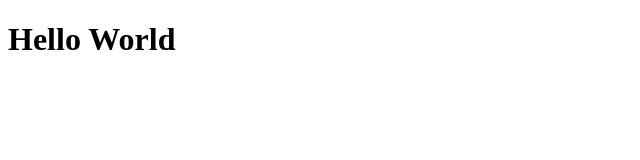
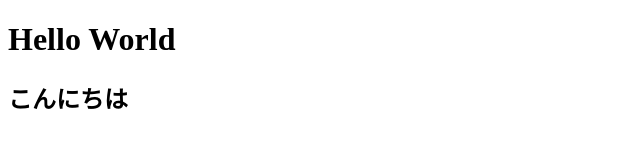
Before and after one commit to Expresskobe22/my_p5js, a plain HTML site: page index.html in a window 1280 px wide. Shown: the whole page, without its empty margins (0-640 px from the left). Drawn offline with Linux system fonts and the light colour scheme.

Commit message:
こんにちはを追加

```diff
--- a/index.html
+++ b/index.html
@@ -2,5 +2,6 @@
 <html>
 <body>
 <h1>Hello World</h1>
+<h2>こんにちは</h2>
 </body>
 </html>
```
